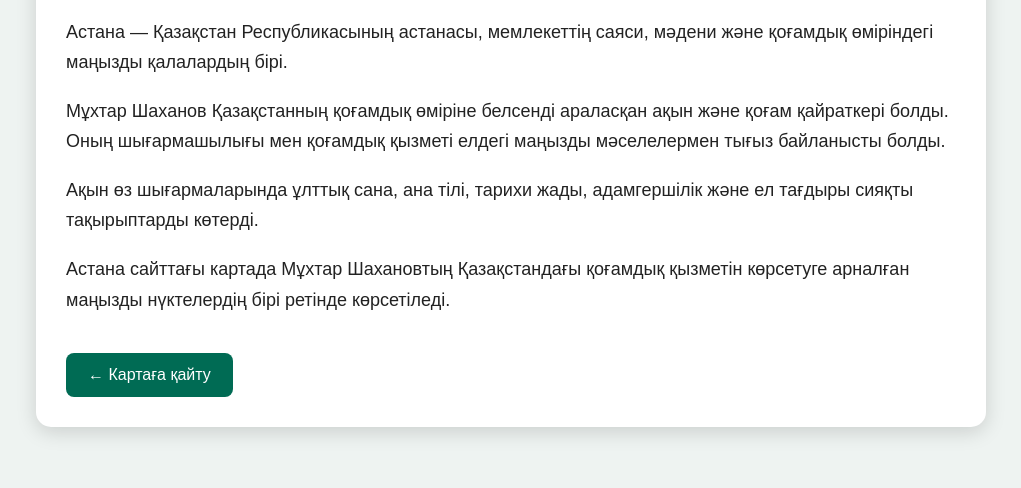
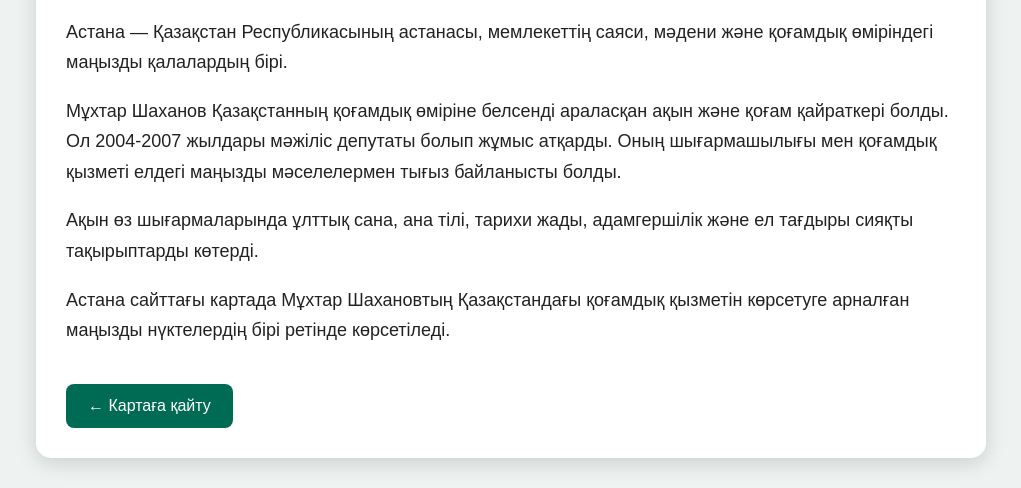
Before and after one commit to potaco29-wq/M-Shahanov, a plain HTML site: page astana.html in a window 1280 px wide. Shown: the part 805-1293 px from the top of the page, without its empty margins (129-1150 px from the left). Before the commit the page ends 1262 px from the top, so only its background shows below. Drawn offline with Linux system fonts and the light colour scheme.

Commit message:
Update astana.html

```diff
--- a/astana.html
+++ b/astana.html
@@ -124,7 +124,7 @@ p {
 
     <p>
         Мұхтар Шаханов Қазақстанның қоғамдық өміріне белсенді
-        араласқан ақын және қоғам қайраткері болды. Оның
+        араласқан ақын және қоғам қайраткері болды. Ол 2004-2007 жылдары мәжіліс депутаты болып жұмыс атқарды. Оның
         шығармашылығы мен қоғамдық қызметі елдегі маңызды
         мәселелермен тығыз байланысты болды.
     </p>
```
